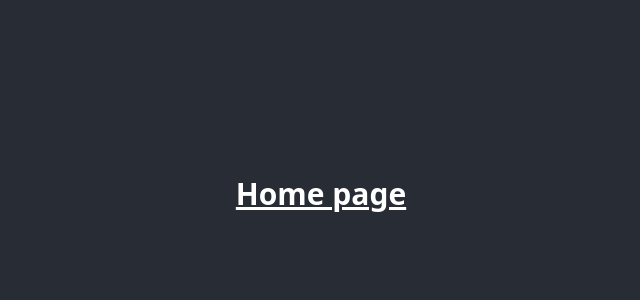
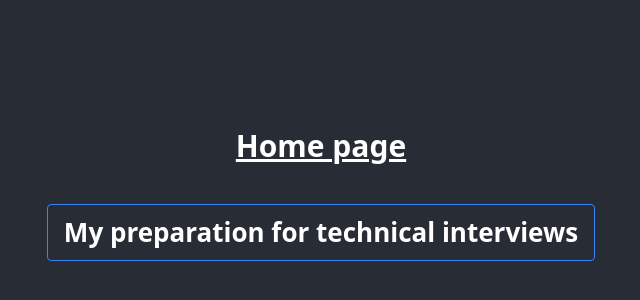
Before and after one commit to xavierpjb/blog, a React (Create React App) app: page / in a window 1280 px wide. Shown: the part 206-506 px from the top of the page, without its empty margins (319-959 px from the left). Built offline with nearby package versions, Linux system fonts and the light colour scheme.

Commit message:
Add prepartion button

```diff
--- a/src/Home/Home.js
+++ b/src/Home/Home.js
@@ -1,6 +1,11 @@
 function Home() {
   return (
-    <p className="text-3xl font-bold underline"> Home page </p>
+    <>
+      <p className="text-3xl font-bold underline mb-10"> Home page </p>
+      <button class="bg-transparent hover:bg-blue-500 font-semibold hover:text-white py-2 px-4 border border-blue-500 hover:border-transparent rounded">
+        My preparation for technical interviews
+      </button>
+    </>
   );
 }
 
```
